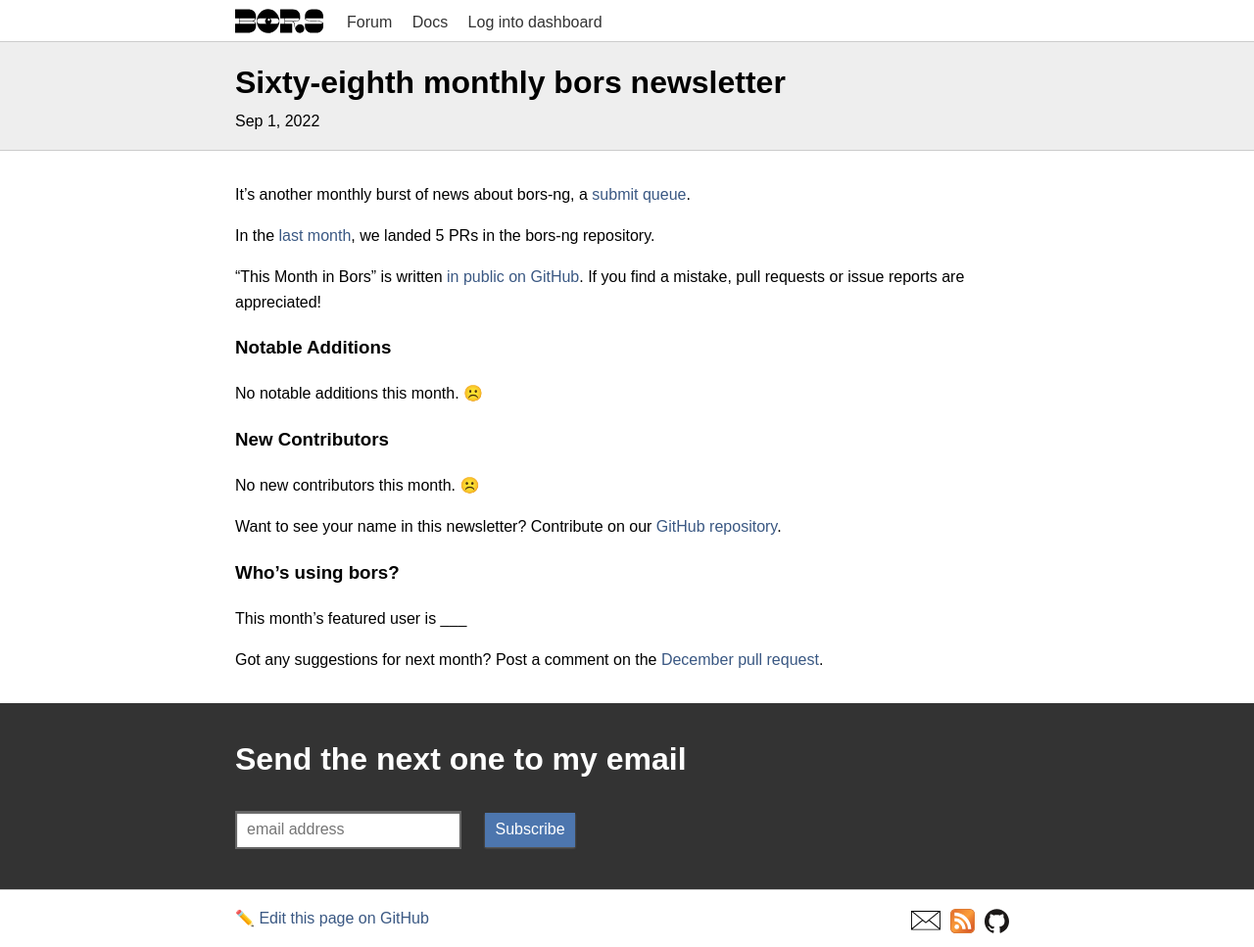
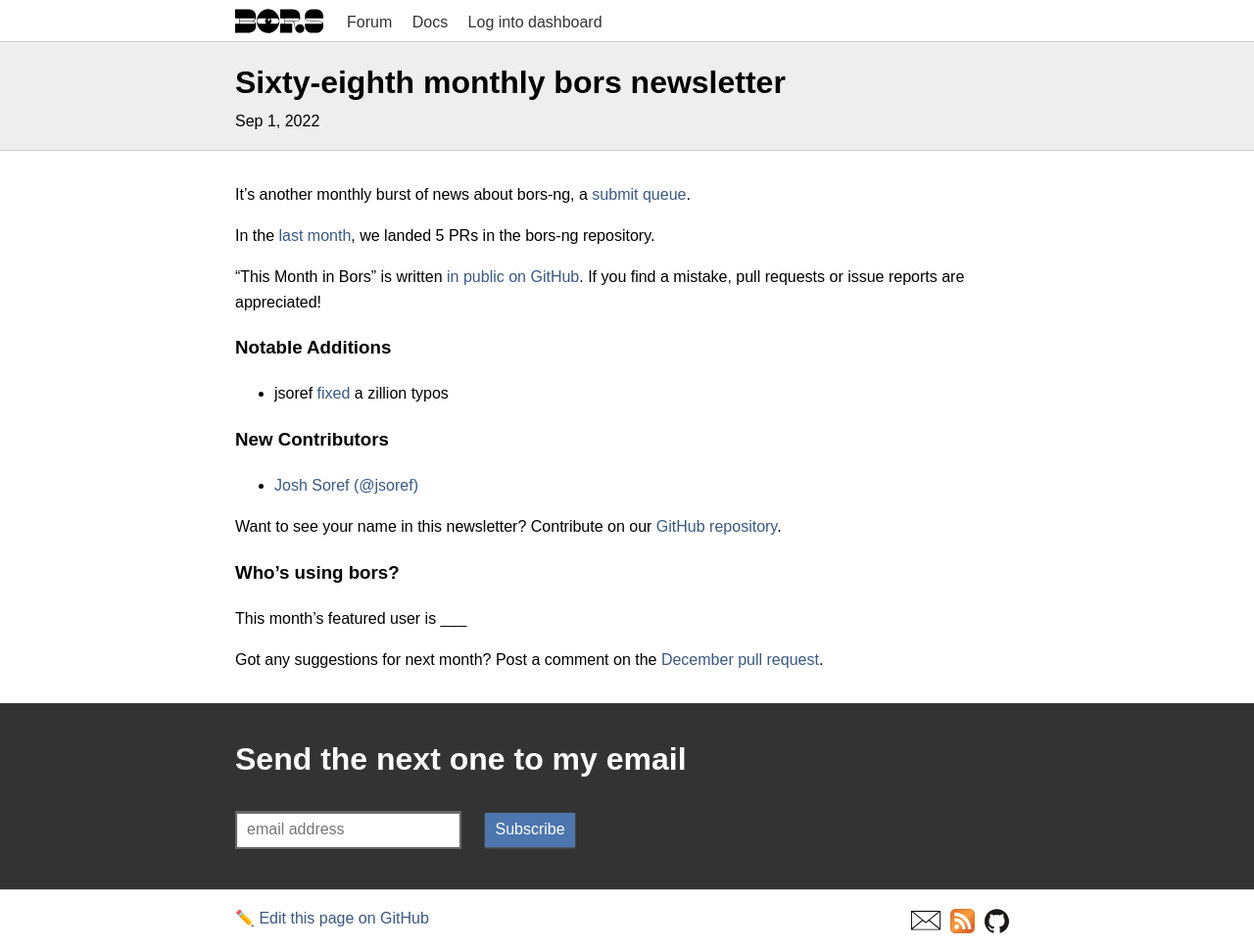
Before and after one commit to bors-ng/bors-ng.github.io, a Jekyll site: the page built from _posts/2022-09-01-tmib-68.md, in a window 1280 px wide. Shown: the whole page at 98% size. Built offline with Jekyll 4.4.1, drawn with Linux system fonts in a browser that asks for light colours.

Commit message:
Add bors-ng/bors-ng#1538
Add @jsoref to new contributors list

```diff
--- a/_posts/2022-09-01-tmib-68.md
+++ b/_posts/2022-09-01-tmib-68.md
@@ -19,12 +19,12 @@
 
 ### Notable Additions
 
-No notable additions this month. ☹️
+* jsoref [fixed](https://github.com/bors-ng/bors-ng/pull/1538) a zillion typos
 
 
 ### New Contributors
 
-No new contributors this month. ☹️
+* [Josh Soref (@jsoref)](https://github.com/jsoref)
 
 Want to see your name in this newsletter? Contribute on our [GitHub repository](https://github.com/bors-ng/bors-ng).
 
```
